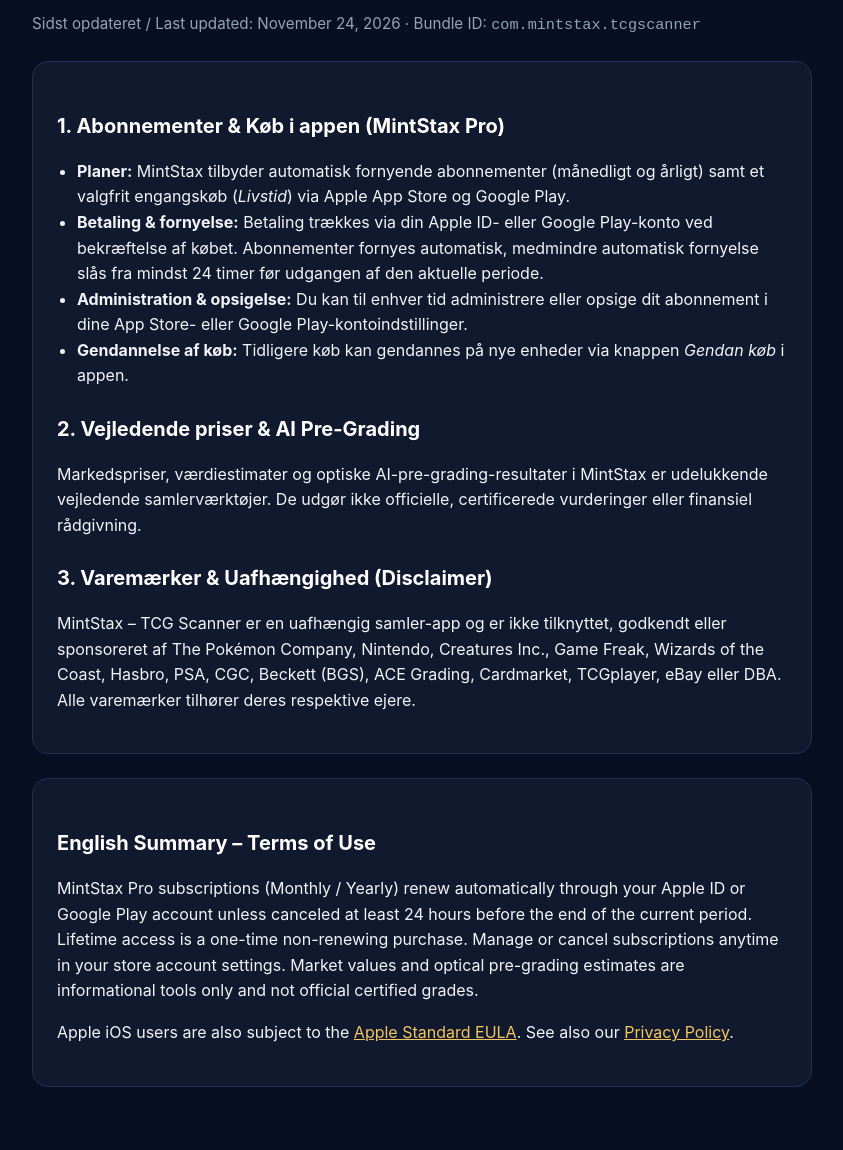
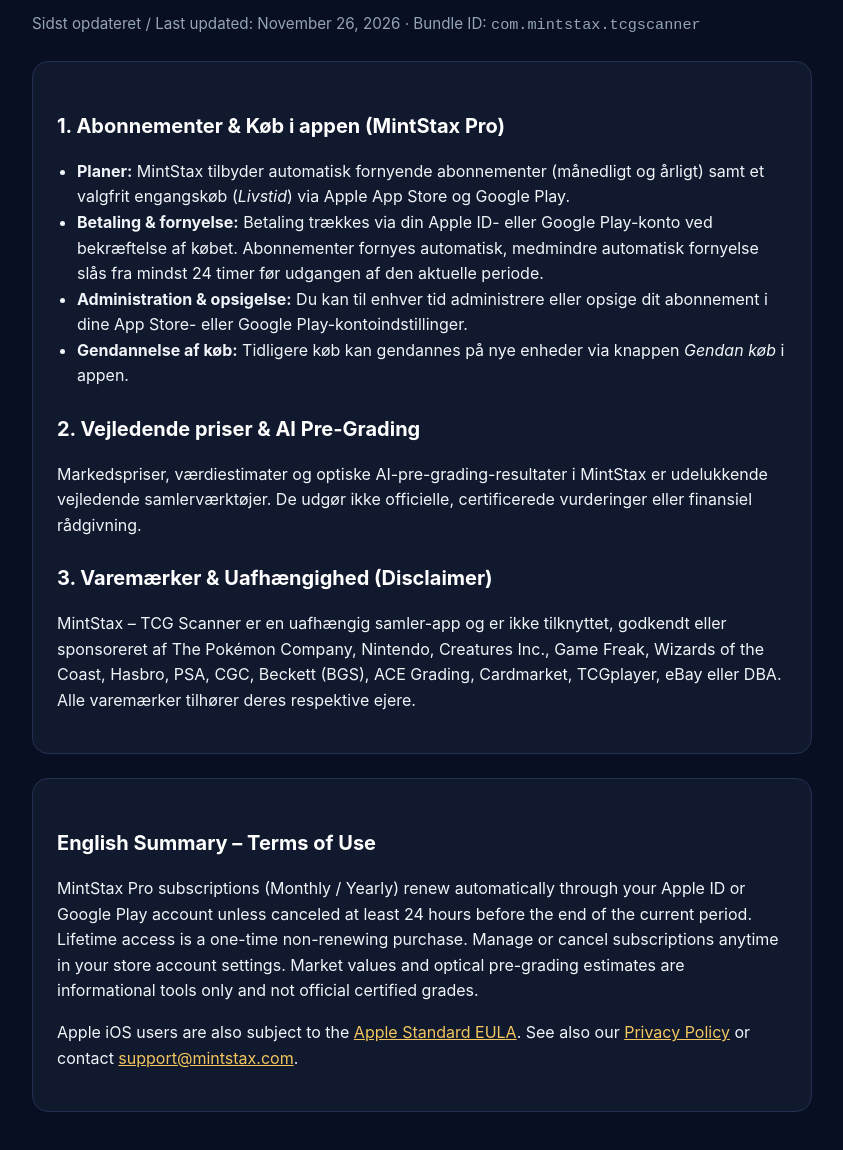
Before and after one commit to munkhaus/mintstax-legal, a plain HTML site: page terms.html in a window 1280 px wide. Shown: the part 116-1266 px from the top of the page, without its empty margins (218-1061 px from the left). Drawn offline with Linux system fonts and the light colour scheme.

Commit message:
chore: sync terms.html for MintStax v1.0.0

```diff
--- a/terms.html
+++ b/terms.html
@@ -19,7 +19,7 @@
 <body>
   <main>
     <h1>MintStax – Brugsbetingelser / Terms of Use</h1>
-    <p class="meta">Sidst opdateret / Last updated: November 24, 2026 · Bundle ID: <code>com.mintstax.tcgscanner</code></p>
+    <p class="meta">Sidst opdateret / Last updated: November 26, 2026 · Bundle ID: <code>com.mintstax.tcgscanner</code></p>
 
     <section class="card">
       <h2>1. Abonnementer &amp; Køb i appen (MintStax Pro)</h2>
@@ -40,7 +40,7 @@
     <section class="card">
       <h2>English Summary – Terms of Use</h2>
       <p>MintStax Pro subscriptions (Monthly / Yearly) renew automatically through your Apple ID or Google Play account unless canceled at least 24 hours before the end of the current period. Lifetime access is a one-time non-renewing purchase. Manage or cancel subscriptions anytime in your store account settings. Market values and optical pre-grading estimates are informational tools only and not official certified grades.</p>
-      <p>Apple iOS users are also subject to the <a href="https://www.apple.com/legal/internet-services/itunes/dev/stdeula/">Apple Standard EULA</a>. See also our <a href="privacy.html">Privacy Policy</a>.</p>
+      <p>Apple iOS users are also subject to the <a href="https://www.apple.com/legal/internet-services/itunes/dev/stdeula/">Apple Standard EULA</a>. See also our <a href="privacy.html">Privacy Policy</a> or contact <a href="mailto:support@mintstax.com">support@mintstax.com</a>.</p>
     </section>
   </main>
 </body>
```
